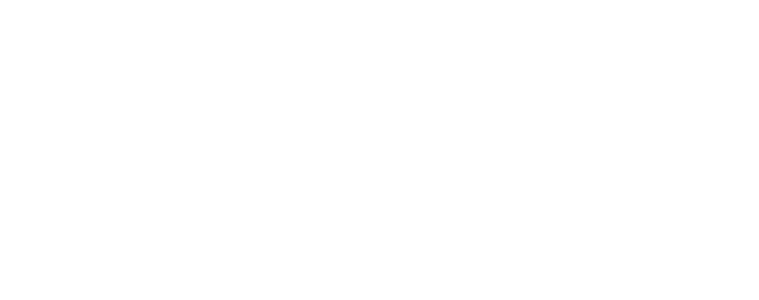
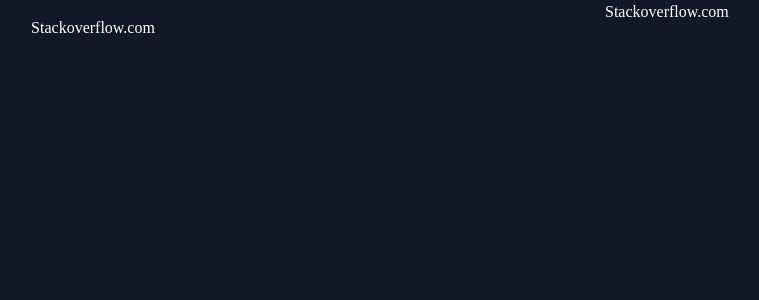
Before and after one commit to SachinBahukhandi/100-days-of-vue, a Vue app: page / in a window 1280 px wide. Before the commit this address had no page. Shown: the top 300 px of the page, without its empty margins (419-1178 px from the left). Built offline with nearby package versions, Linux system fonts and the light colour scheme.

Commit message:
Added the custom font

```diff
--- a/index.html
+++ b/index.html
@@ -3,6 +3,12 @@
   <head>
     <meta charset="UTF-8" />
     <link rel="icon" type="image/svg+xml" href="/vite.svg" />
+    <link rel="preconnect" href="https://fonts.googleapis.com" />
+    <link rel="preconnect" href="https://fonts.gstatic.com" crossorigin />
+    <link
+      href="https://fonts.googleapis.com/css2?family=Poppins:ital@0;1&display=swap"
+      rel="stylesheet"
+    />
     <meta name="viewport" content="width=device-width, initial-scale=1.0" />
     <title>Vite + Vue + TS</title>
   </head>
--- /dev/null
+++ b/postcss.config.cjs
@@ -0,0 +1,6 @@
+module.exports = {
+  plugins: {
+    tailwindcss: {},
+    autoprefixer: {},
+  },
+}
--- a/src/App.vue
+++ b/src/App.vue
@@ -1,20 +1,12 @@
 <script setup lang="ts">
-// This starter template is using Vue 3 <script setup> SFCs
-// Check out https://vuejs.org/api/sfc-script-setup.html#script-setup
-import HelloWorld from './components/HelloWorld.vue'
+import Header from './components/Header.vue';
 </script>
 
 <template>
-  <!-- <div> -->
-     <router-view></router-view>
-    <!-- <a href="https://vitejs.dev" target="_blank">
-      <img src="/vite.svg" class="logo" alt="Vite logo" />
-    </a>
-    <a href="https://vuejs.org/" target="_blank">
-      <img src="./assets/vue.svg" class="logo vue" alt="Vue logo" />
-    </a>
+  <div class="container h-screen bg-gray-900">
+    <Header></Header>
+    <router-view></router-view>
   </div>
-  <HelloWorld msg="Vite + Vue" /> -->
 </template>
 
 <style scoped>
--- /dev/null
+++ b/src/components/Header.vue
@@ -0,0 +1,19 @@
+<template>
+    <div class="container grid-container grid grid-cols-5">
+        <div class="item1 col-span-4 text-center mt-2 p-2">
+            <h4>Stackoverflow.com</h4>
+        </div>
+        <div class="item2 col-span-1">
+            <p>Stackoverflow.com</p>
+        </div>
+    </div>
+</template>
+<script lang="ts">
+import { defineComponent } from 'vue'
+
+export default defineComponent({
+    setup() {
+
+    },
+})
+</script>
--- a/src/style.css
+++ b/src/style.css
@@ -1,3 +1,18 @@
+
+@tailwind base;
+@tailwind base;
+
+@layer base {
+  #app {
+    @apply text-white;
+    font-family: font-poppins;
+  }
+}
+
+@tailwind components;
+@tailwind utilities;
+
+
 :root {
   font-family: Inter, Avenir, Helvetica, Arial, sans-serif;
   font-size: 16px;
@@ -61,10 +76,8 @@ button:focus-visible {
 }
 
 #app {
-  max-width: 1280px;
-  margin: 0 auto;
-  padding: 2rem;
-  text-align: center;
+  min-height: 100vh;
+  width: 100%;
 }
 
 @media (prefers-color-scheme: light) {
--- /dev/null
+++ b/tailwind.config.cjs
@@ -0,0 +1,18 @@
+/** @type {import('tailwindcss').Config} */
+module.exports = {
+  content: [
+    "./index.html",
+    "./src/**/*.{vue,js,ts,jsx,tsx}",
+  ],
+  theme: {
+    extend: {
+      fontFamily: {
+        'poppins': ['Poppins', 'sans-serif']
+      },
+    },
+    container: {
+      center: true,
+    },
+  },
+  plugins: [],
+}
```
